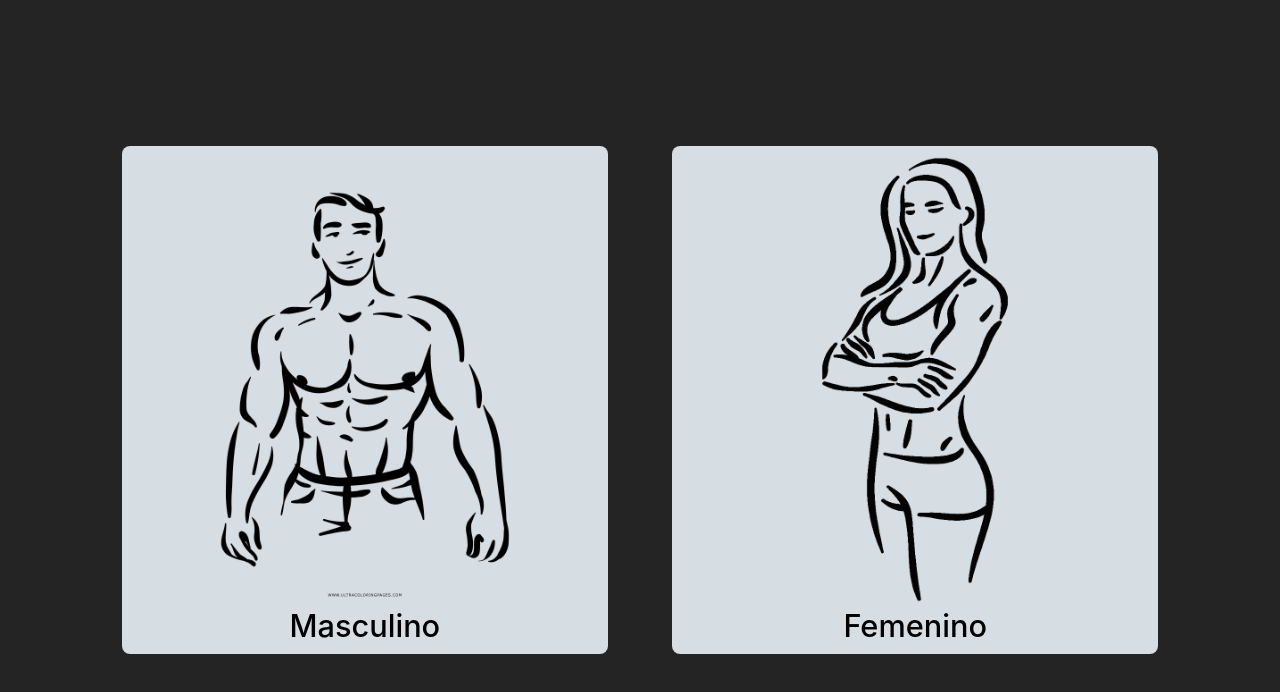
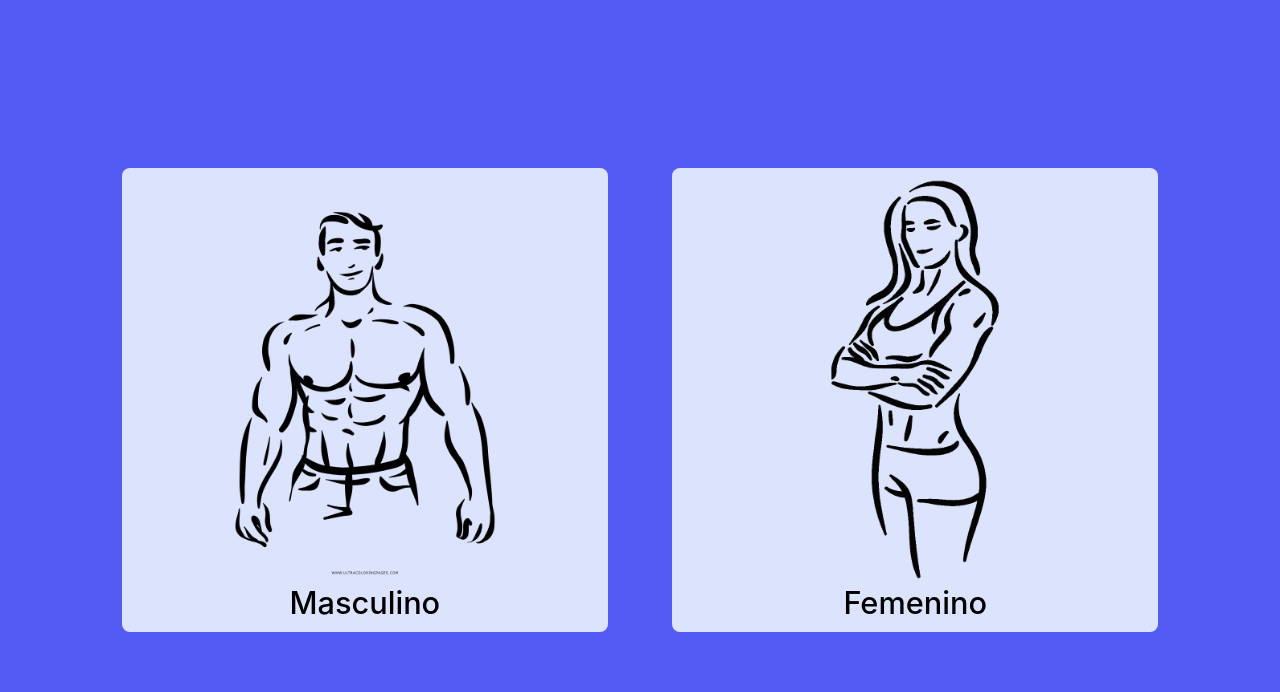
Before and after one commit to Raniel666/IMC_React, a React (Vite) app: page / in a window 1280 px wide. Shown: the top 692 px of the page. Built offline with nearby package versions, Linux system fonts and the light colour scheme.

Commit message:
Actualizacion de Esilos

```diff
--- a/src/App.css
+++ b/src/App.css
@@ -1,17 +1,10 @@
 
-
-a {
-  font-weight: 500;
-  color: #646cff;
-  text-decoration: inherit;
-}
-a:hover {
-  color: #535bf2;
-}
 
 body {
   margin: 0;
   display: flex;
+  flex-direction: row;
+  flex-wrap: nowrap;
   place-items: center;
   min-width: 320px;
   min-height: 100vh;
@@ -47,20 +40,22 @@ button:focus-visible {
   a:hover {
     color: #747bff;
   }
-  button {
-    background-color: #f9f9f9;
-  }
+
 }
 
 
 .container_button{
   width: 100%;
+  height: 100vh;
   display: flex;
   justify-content: center;
   align-items: center;
+  flex-wrap: nowrap;
+  background-color: #535bf2;
 }
 .btn-charather{
   width: 38%;
+
   margin: auto 2em;
   background-color: rgba(240, 248, 255, 0.87);
   transition: all ease-in-out linear;
@@ -78,10 +73,10 @@ button:focus-visible {
 }
 
 .btn-charather img{
-  width: 100%;
+  width: 90%;
 }
 
-@media (max-width:500){
+@media (min-width:500){
   .container_button{
     width: 100%;
     display: flex;
```
